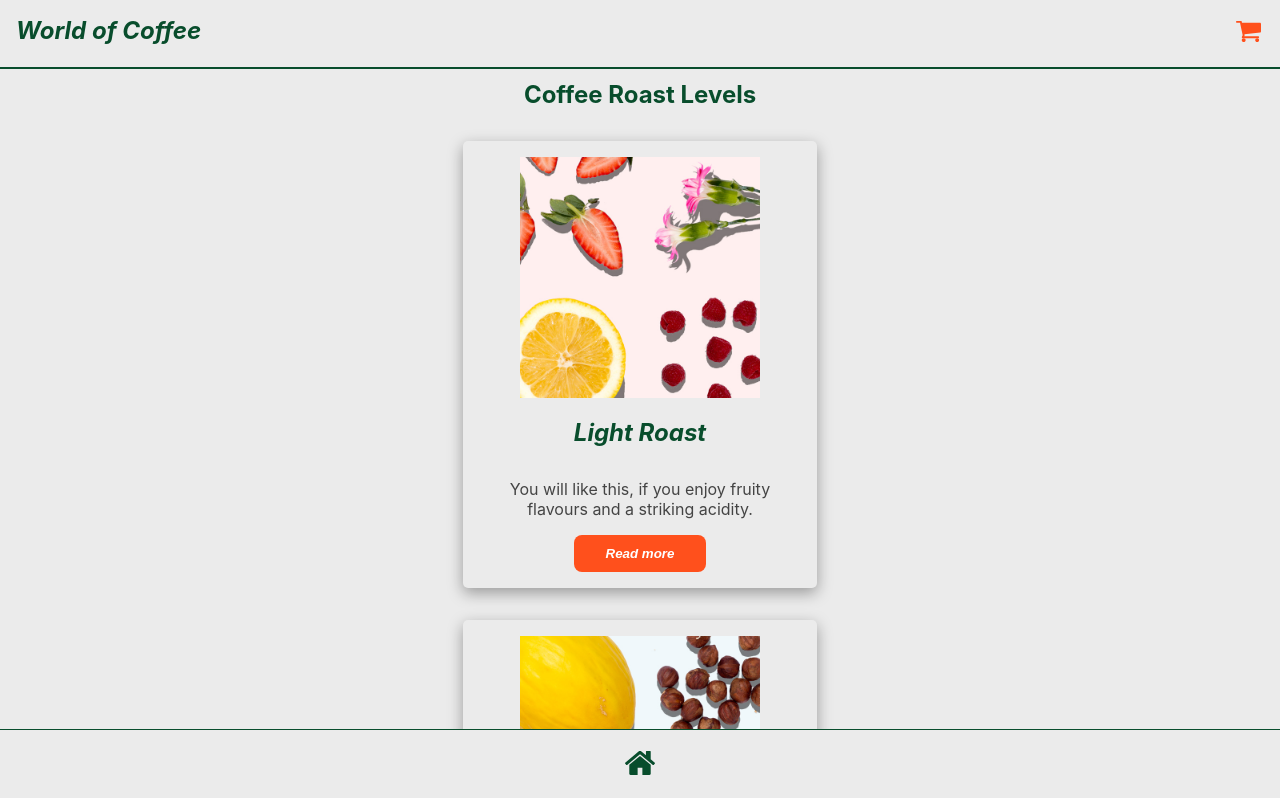
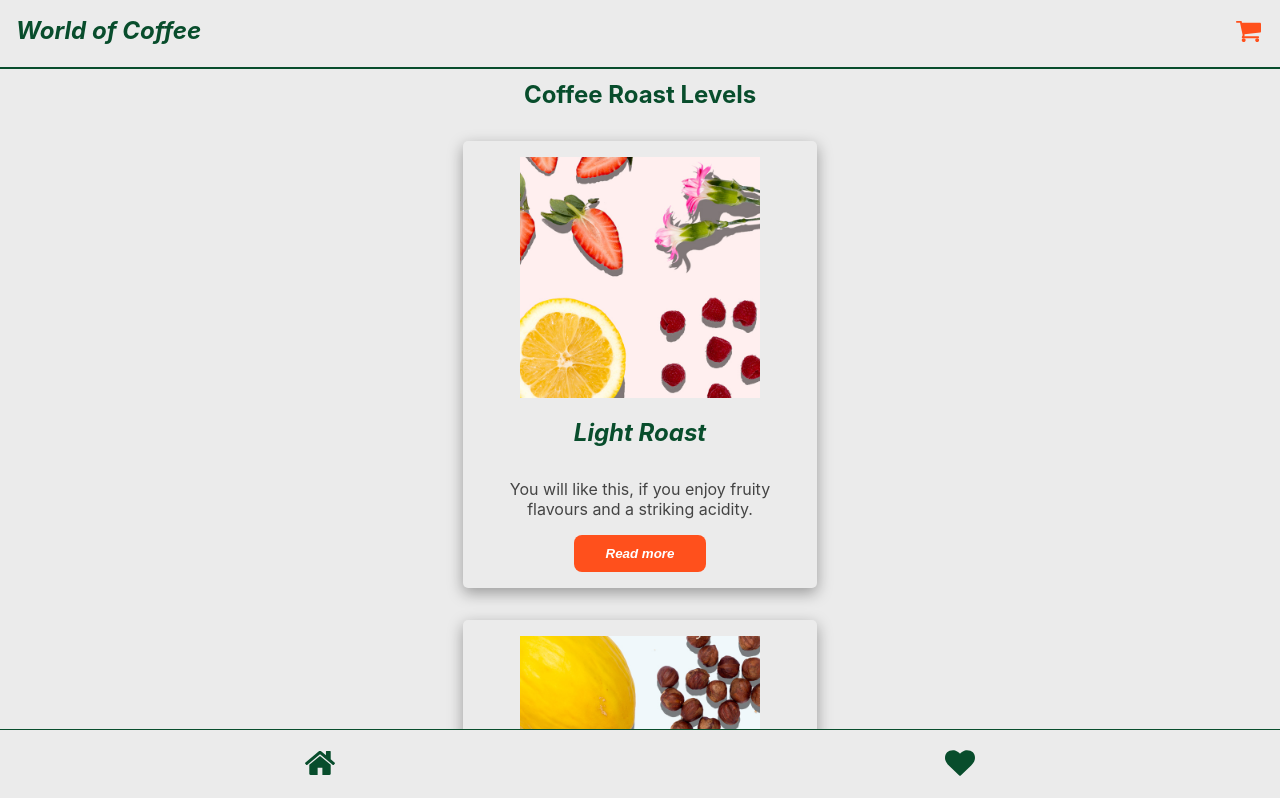
Before and after one commit to DanCesca/capstone-worldofcoffee, a React (Create React App) app in the folder client/: page / in a window 1280 px wide. Shown: the top 798 px of the page. Built offline with nearby package versions, Linux system fonts and the light colour scheme.

Commit message:
import svg for Favourite Page and add it as link to the page in Navbar

```diff
--- a/client/src/components/NavBar.jsx
+++ b/client/src/components/NavBar.jsx
@@ -1,5 +1,6 @@
 import { NavLink } from 'react-router-dom';
 import { ReactComponent as Home } from '../icons/home.svg';
+import { ReactComponent as Fav } from '../icons/heart.svg';
 import styled from 'styled-components';
 
 const NavBar = () => {
@@ -8,6 +9,9 @@ const NavBar = () => {
       <NavList role="list">
         <StyledNavLink to="/">
           <Home style={{ width: '30px', heigth: '30px' }} />
+        </StyledNavLink>
+        <StyledNavLink to="/favourites">
+          <Fav style={{ width: '30px', heigth: '30px' }} />
         </StyledNavLink>
       </NavList>
     </NavWrapper>
@@ -30,7 +34,9 @@ const NavWrapper = styled.nav`
 const NavList = styled.ul`
   display: flex;
   flex-direction: row;
-  justify-content: center;
+  flex-wrap: nowrap;
+  justify-content: space-around;
+  align-items: center;
   list-style-type: none;
 `;
 
```
Also changed, not shown: client/src/icons/heart.svg (added).
